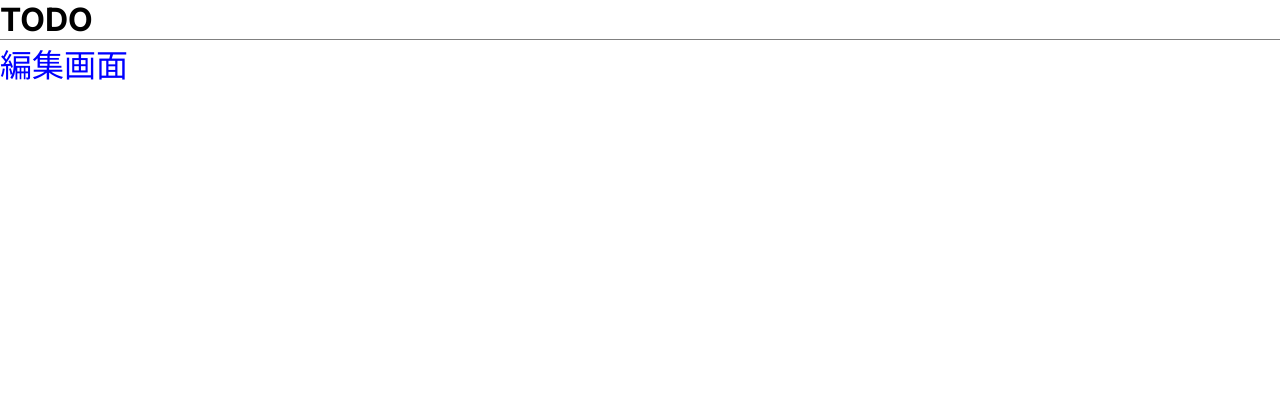
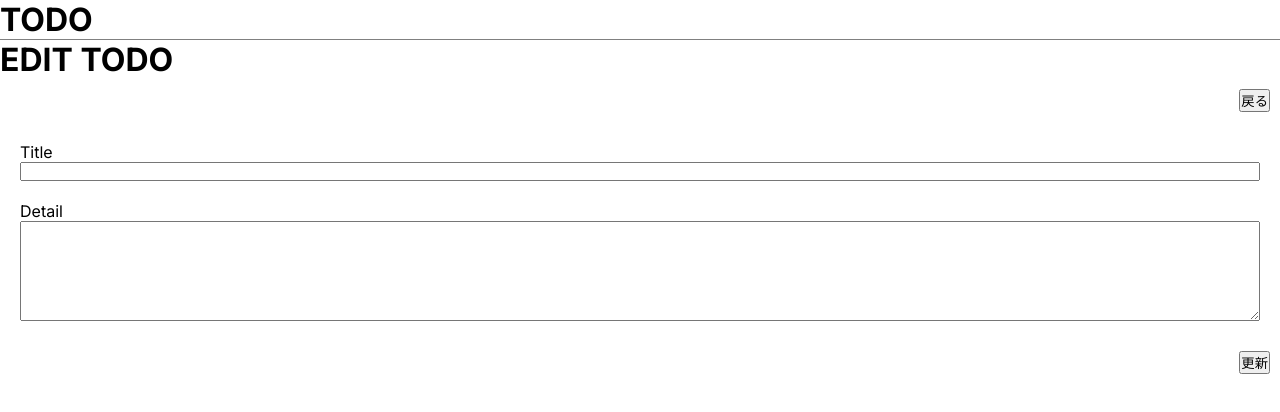
Before and after one commit to NTD1995/todo-app-next-js-api-2, a Next.js app: page /todos/1/edit in a window 1280 px wide. Shown: the top 412 px of the page. Built offline with nearby package versions, Linux system fonts and the light colour scheme.

Commit message:
todo-app修正

```diff
--- a/src/app/todos/[id]/edit/page.tsx
+++ b/src/app/todos/[id]/edit/page.tsx
@@ -1,9 +1,30 @@
-import styles from './page.module.css';
+// todoの編集画面
 
-export default function Home() {
+export default function Edit() {
   return (
-    <main className={styles.main}>
-      <div className={styles.description}>編集画面</div>
-    </main>
+    <>
+      <h1>EDIT TODO</h1>
+      <div style={{ display: 'flex', justifyContent: 'space-between', alignItems: 'center', padding: '10px' }}>
+      <button style={{ marginLeft: 'auto' }}>戻る</button>
+    </div>
+
+    <div style={{ display: 'flex', flexDirection: 'column', alignItems: 'flex-start', gap: '20px', padding: '20px' }}>
+      <div style={{ display: 'flex', flexDirection: 'column', alignItems: 'flex-start', width: '100%' }}>
+        <p>Title</p>
+        <input style={{ width: '100%' }} />
+      </div>
+      <div style={{ display: 'flex', flexDirection: 'column', alignItems: 'flex-start', width: '100%' }}>
+        <p>Detail</p>
+        <textarea style={{ width: '100%', height: '100px' }}></textarea>
+      </div>
+     </div>
+
+
+           <div style={{ display: 'flex', justifyContent: 'space-between', alignItems: 'center', padding: '10px' }}>
+      <button style={{ marginLeft: 'auto' }}>更新 </button>
+    </div>
+
+
+    </>
   );
 }
```
